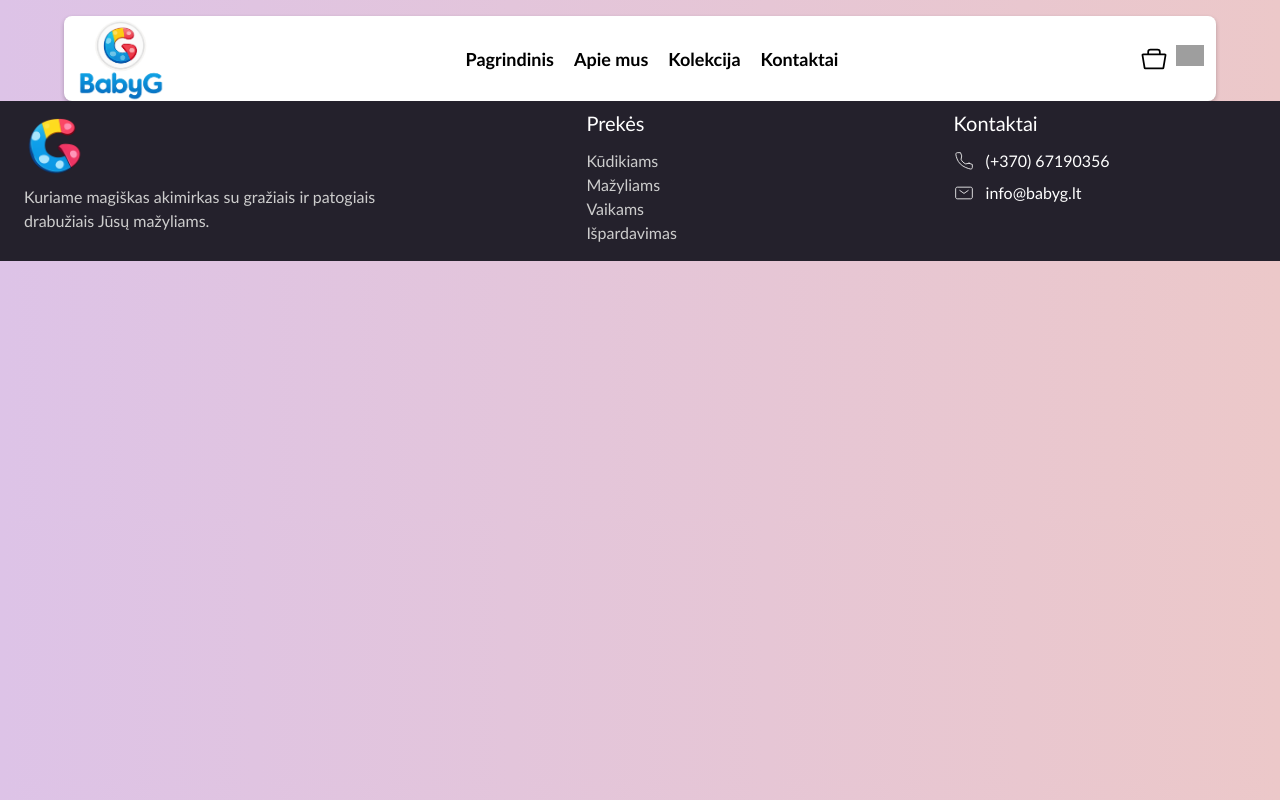
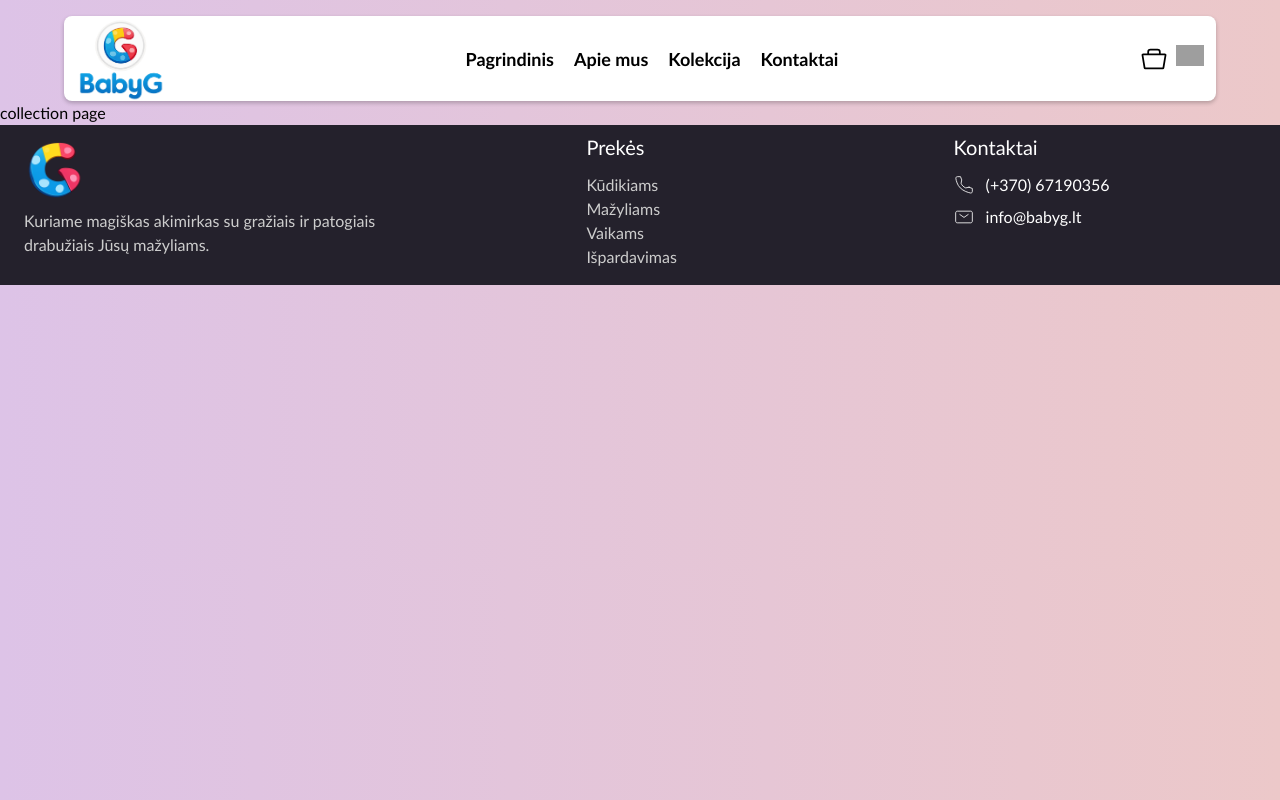
Before and after one commit to SplaTT141/babyG, a React (Vite) app in the folder client/: page /kolekcija in a window 1280 px wide. Built offline with nearby package versions, Linux system fonts and the light colour scheme; grey boxes are pictures that could not be loaded.

Commit message:
collection page

```diff
--- a/client/src/App.jsx
+++ b/client/src/App.jsx
@@ -4,6 +4,7 @@ import { Footer } from "./components/Footer"
 import { HomePage } from "./pages/HomePage"
 import { AboutPage } from "./pages/AboutPage"
 import { ContactPage } from "./pages/ContactPage"
+import { CollectionPage } from "./pages/CollectionPage"
 
 export function App() {
 
@@ -11,9 +12,10 @@ export function App() {
     <BrowserRouter>
       <Header />
       <Routes>
-        <Route path="/" element={<HomePage />}></Route>
-        <Route path="/apie-mus" element={<AboutPage />}></Route>
-        <Route path="/kontaktai" element={<ContactPage />}></Route>
+        <Route path="/" element={<HomePage />} />
+        <Route path="/apie-mus" element={<AboutPage />} />
+        <Route path="/kolekcija" element={<CollectionPage />} />
+        <Route path="/kontaktai" element={<ContactPage />} />
       </Routes>
       <Footer  />
     </BrowserRouter>
--- /dev/null
+++ b/client/src/pages/CollectionPage.jsx
@@ -0,0 +1,5 @@
+export function CollectionPage() {
+    return (
+        <h1>collection  page</h1>
+    )
+}
--- a/client/src/pages/HomePage.jsx
+++ b/client/src/pages/HomePage.jsx
@@ -100,7 +100,7 @@ export function HomePage() {
                     <div className="flex flex-col items-center justify-center sm:w-2/5">
                         <h1 className="heading">Žavūs drabužiai patiems <span className="text-purple">mažiausiems</span></h1>
                         <p className="paragraph">Atraskite mūsų patogių, stilingų ir prieinamų drabužių kolekciją, skirtą kūdikiams ir vaikams.</p>
-                        <Link to="#" className="block btn-gradient  sm:mr-auto hover-scale-sm">Apsipirkti</Link>
+                        <Link to={'/kolekcija'} className="block btn-gradient  sm:mr-auto hover-scale-sm">Apsipirkti</Link>
 
                         <div className="flex my-8 gap-3 text-center text-gray sm:mr-auto">
                             <div className="w-20">
@@ -166,13 +166,14 @@ export function HomePage() {
                         <p className="paragraph mb-6">Atraskite mūsų populiariausias prekes, kurios derina komfortą ir stilių</p>
                         <div className="flex flex-col justify-center items-center pb-6 sm:flex-row sm:flex-wrap gap-4">
                             {
-                                popularProducts.map((dress) => (
+                                popularProducts.map((dress, index) => (
                                     <div
                                     className="
                                     flex flex-col items-center cursor-pointer
                                     border w-9/10 border-gray-200 rounded-4xl
                                     hover-scale-sm hover:shadow
                                     sm:w-1/3 lg:w-1/4 sm:mx-2"
+                                    key={index}
                                     >
                                         <h2 className="text-xl font-bold my-4">{dress.name}</h2>
                                         <img className="w-4/5 rounded-xl h-64 object-cover" src={dress.img} alt={dress.name} />
```
